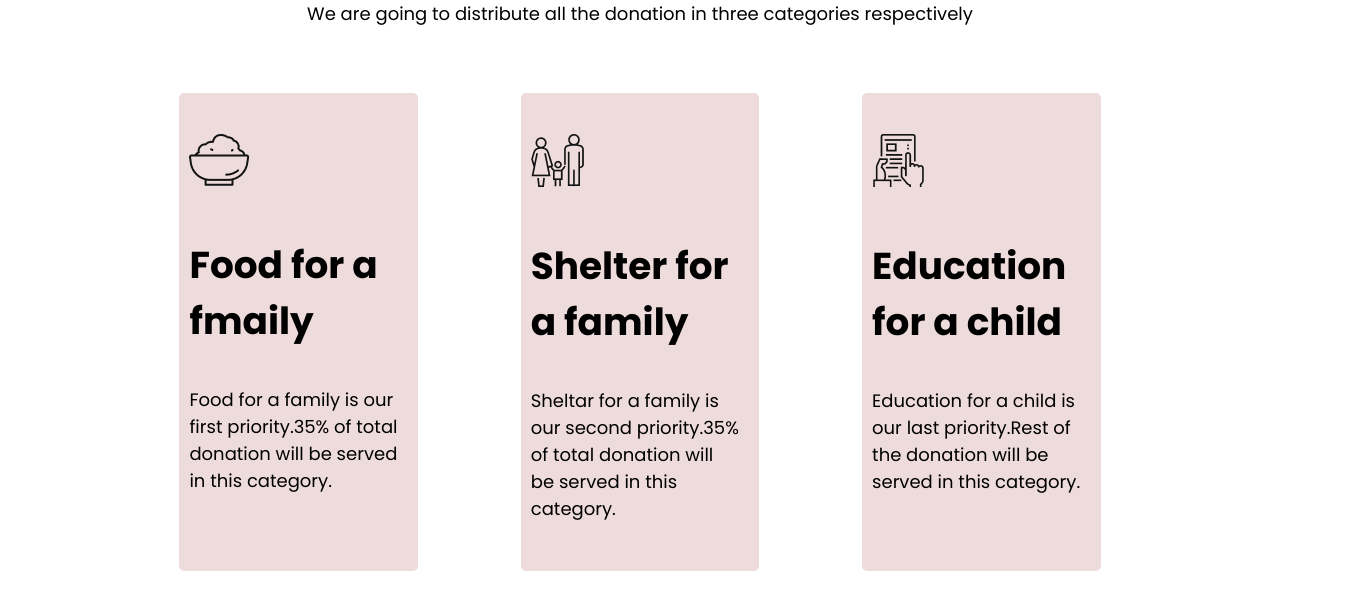
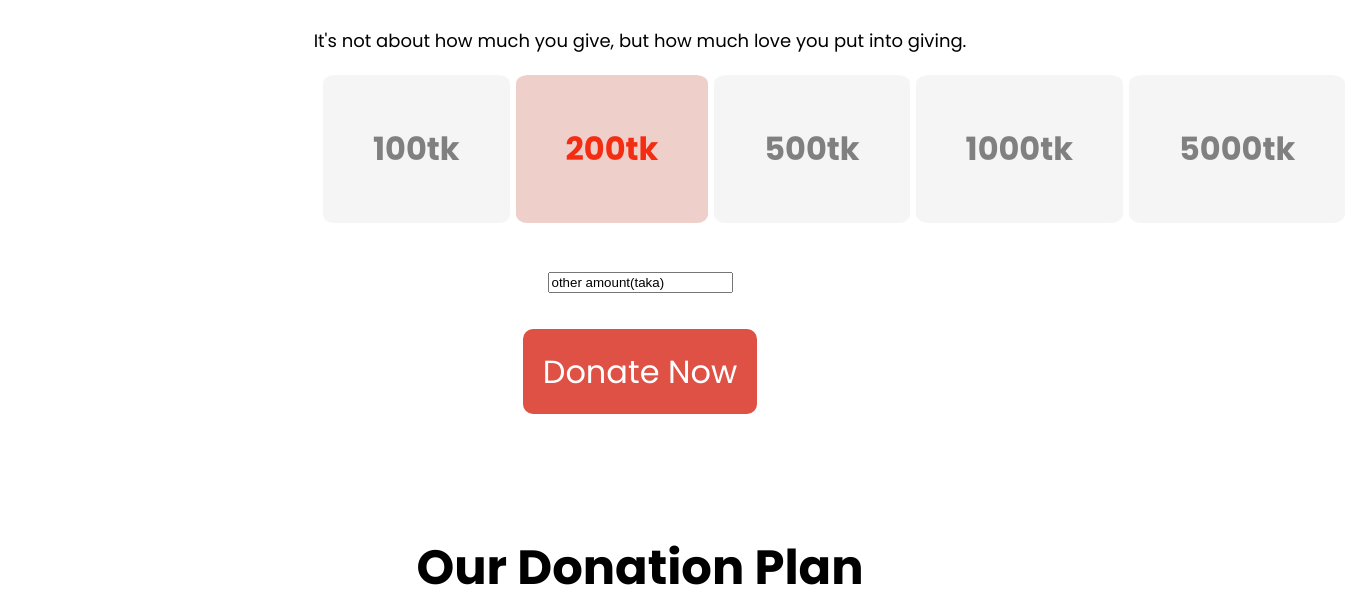
Before and after one commit to saikot-mehedi/donate-today, a plain HTML site: page index.html in a window 1280 px wide. Shown: the part 900-1496 px from the top of the page, 1345 px wide, since content can reach past the window. Drawn offline with Linux system fonts and the light colour scheme.

Commit message:
tk-amount part

```diff
--- a/index.html
+++ b/index.html
@@ -19,12 +19,29 @@
             <div>
                 <h1>Let’s Help Those Who Are
                     More In Need</h1>
-                    <p>It's not about how much you give, but how much love you put into giving.</p>
+                    <p>“If you’re in the luckiest one percent of humanity, you owe it to the rest of humanity to think about the other 99 percent.”</p>
             </div><br>
-            <div id="donate-now-link">
+            <div class="donate-now-link">
                 <a href="">Donate Now</a>
             </div>
     </section>
+    <section>
+        <h2>Donate Today</h2>
+        <p>It's not about how much you give, but how much love you put into giving.</p>
+        <div class="container-one">
+            <div class="tk-amount">100tk</div>
+            <div class="tk-amount selected-tk">200tk</div>
+            <div class="tk-amount">500tk</div>
+            <div class="tk-amount">1000tk</div>
+            <div class="tk-amount">5000tk</div>
+        </div>
+        <div id="input-align">
+            <input type="text" value="other amount(taka)">
+        </div> <br>
+        <div class="donate-now-link">
+            <a href="">Donate Now</a>
+        </div>
+    </section><br><br>
     <section>
         <h2>Our Donation Plan</h2>
         <p>We are going to distribute all the donation in three categories respectively</p><br>
--- a/style.css
+++ b/style.css
@@ -31,7 +31,7 @@ p{
     width: auto;
     padding: 15%;
 }
-#donate-now-link{
+.donate-now-link{
     text-align: center;
     text-decoration: none;
 
@@ -42,6 +42,30 @@ div a{
     padding: 20px;
     border-radius: 10px;
     background-color: rgb(223, 80, 69);
+}
+.container-one{
+    display: flex;
+    margin-left: 25%;
+    margin-right: 25%;
+    margin-bottom: 2%;
+}
+.tk-amount{
+    text-align: center;
+    font-weight: 600;
+    color: grey;
+    width: 20%;
+    background-color: whitesmoke;
+    border-radius: 6%;
+    margin: 3px;
+    padding: 50px;
+}
+.selected-tk{
+    background-color: rgb(238, 207, 202);
+    color: rgb(243, 44, 18);
+    border-color: dodgerblue;
+}
+#input-align{
+    text-align: center;
 }
 .container-two{
     display: flex;
```
